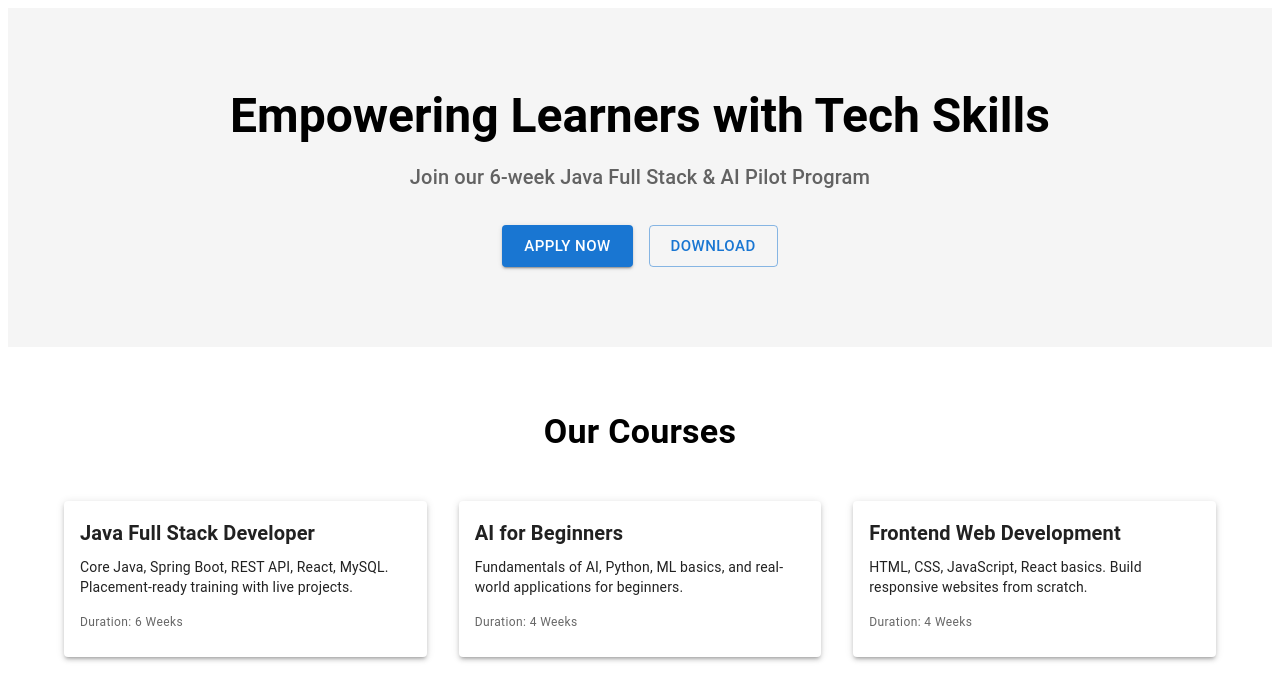
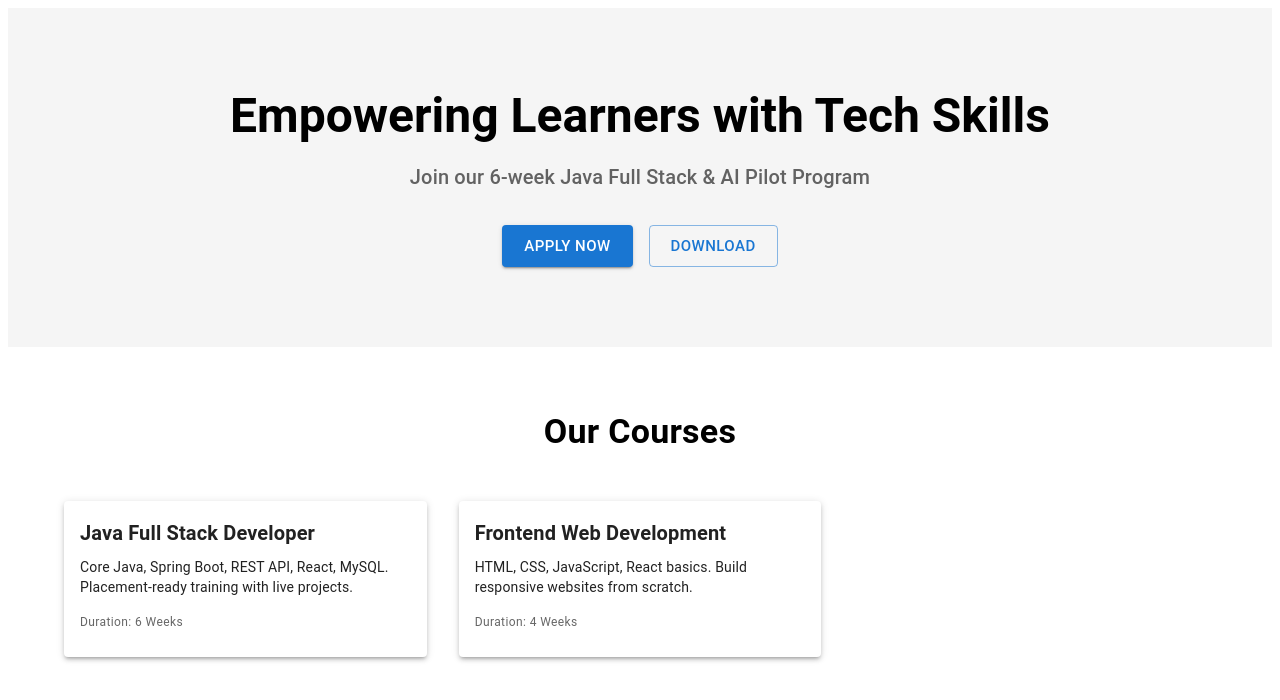
Before and after one commit to priyasol93/priyasol-website, a React (Create React App) app: page / in a window 1280 px wide. Shown: the top 700 px of the page. Built offline with nearby package versions, Linux system fonts and the light colour scheme.

Commit message:
Updated2

```diff
--- a/src/components/Courses.js
+++ b/src/components/Courses.js
@@ -6,11 +6,11 @@ const courses = [
     description: 'Core Java, Spring Boot, REST API, React, MySQL. Placement-ready training with live projects.',
     duration: '6 Weeks',
   },
-  {
-    title: 'AI for Beginners',
-    description: 'Fundamentals of AI, Python, ML basics, and real-world applications for beginners.',
-    duration: '4 Weeks',
-  },
+  // {
+  //   title: 'AI for Beginners',
+  //   description: 'Fundamentals of AI, Python, ML basics, and real-world applications for beginners.',
+  //   duration: '4 Weeks',
+  // },
   {
     title: 'Frontend Web Development',
     description: 'HTML, CSS, JavaScript, React basics. Build responsive websites from scratch.',
```
